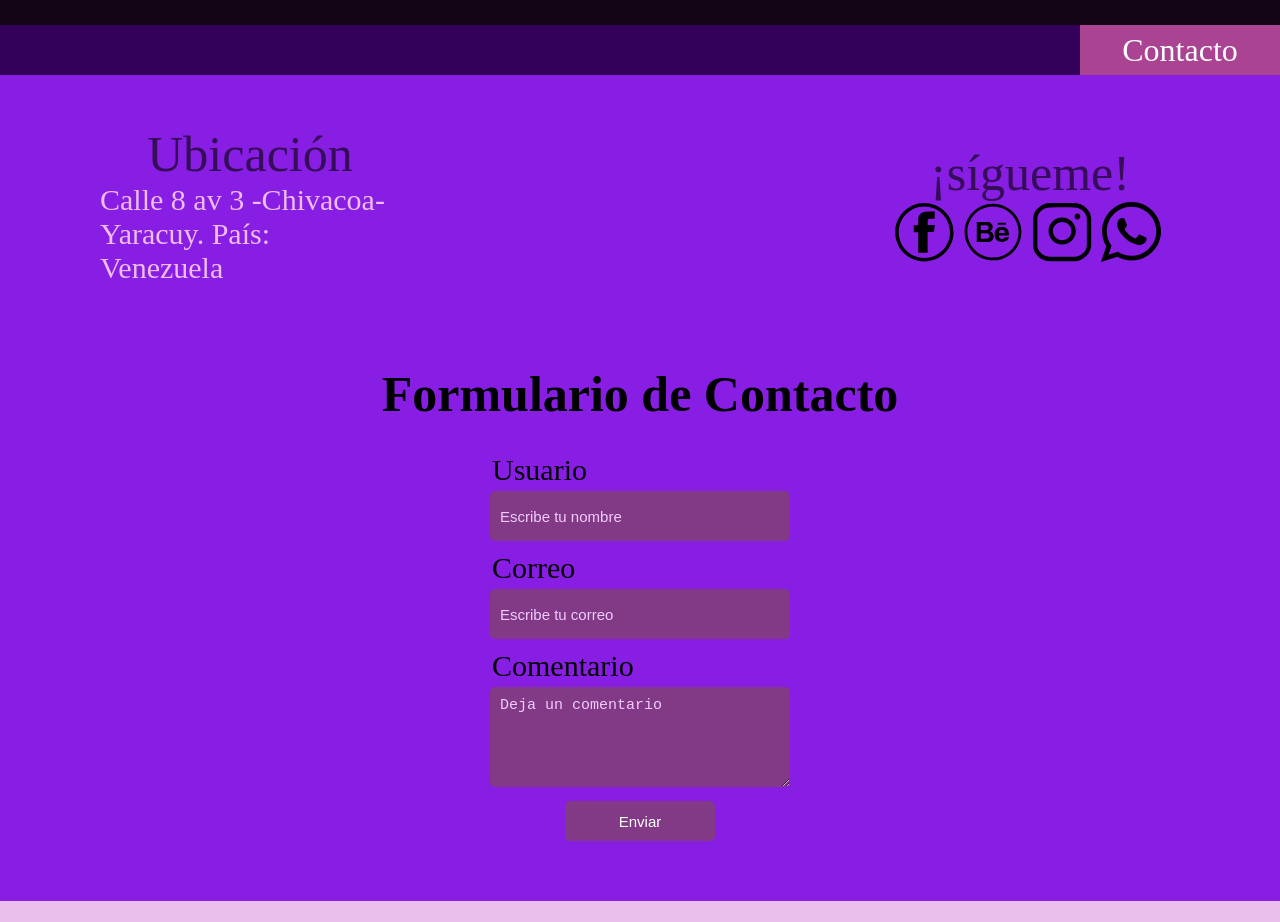
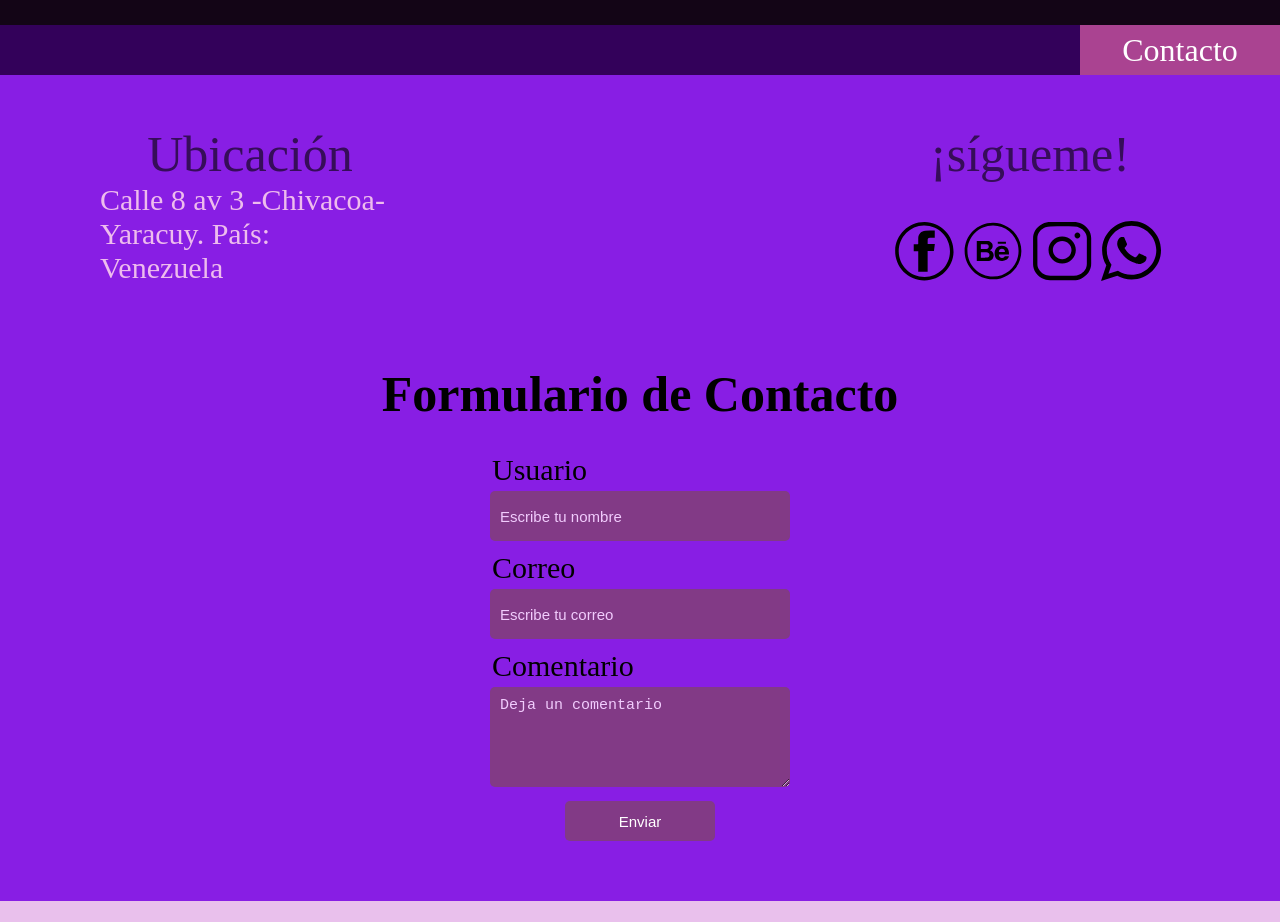
Before and after one commit to LuffyDrank/roxy, a plain HTML site: page index.html in a window 1280 px wide. Shown: the part 2420-3342 px from the top of the page. Drawn offline with Linux system fonts and the light colour scheme.

Commit message:
hehehehehe

```diff
--- a/css/home.css
+++ b/css/home.css
@@ -264,6 +264,10 @@ h2{
 .contacto-seccion1-izquierda h1, .contacto-seccion1-derecha h1 {
   font-size: 50px;
   color: #360D59;
+}
+
+.contacto-seccion1-derecha {
+  justify-content: space-between;
 }
 
 .contacto-seccion1-izquierda p {
```
